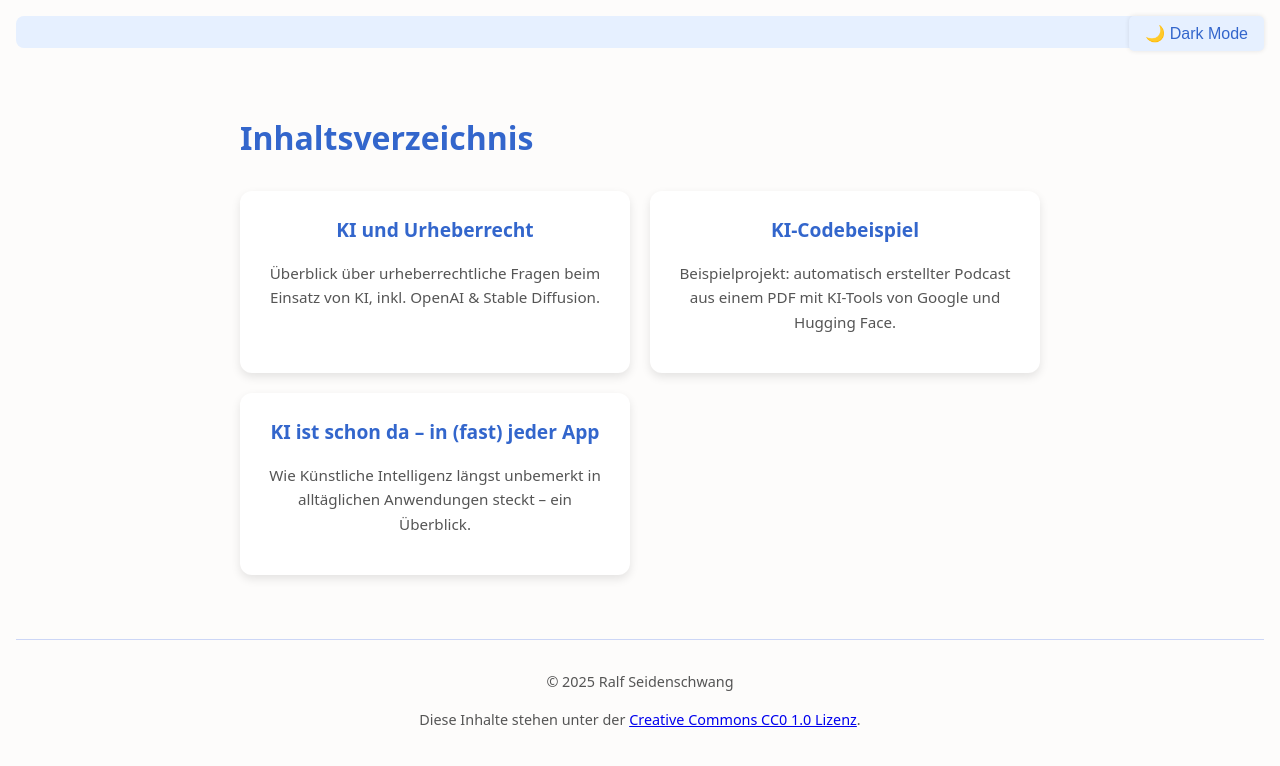
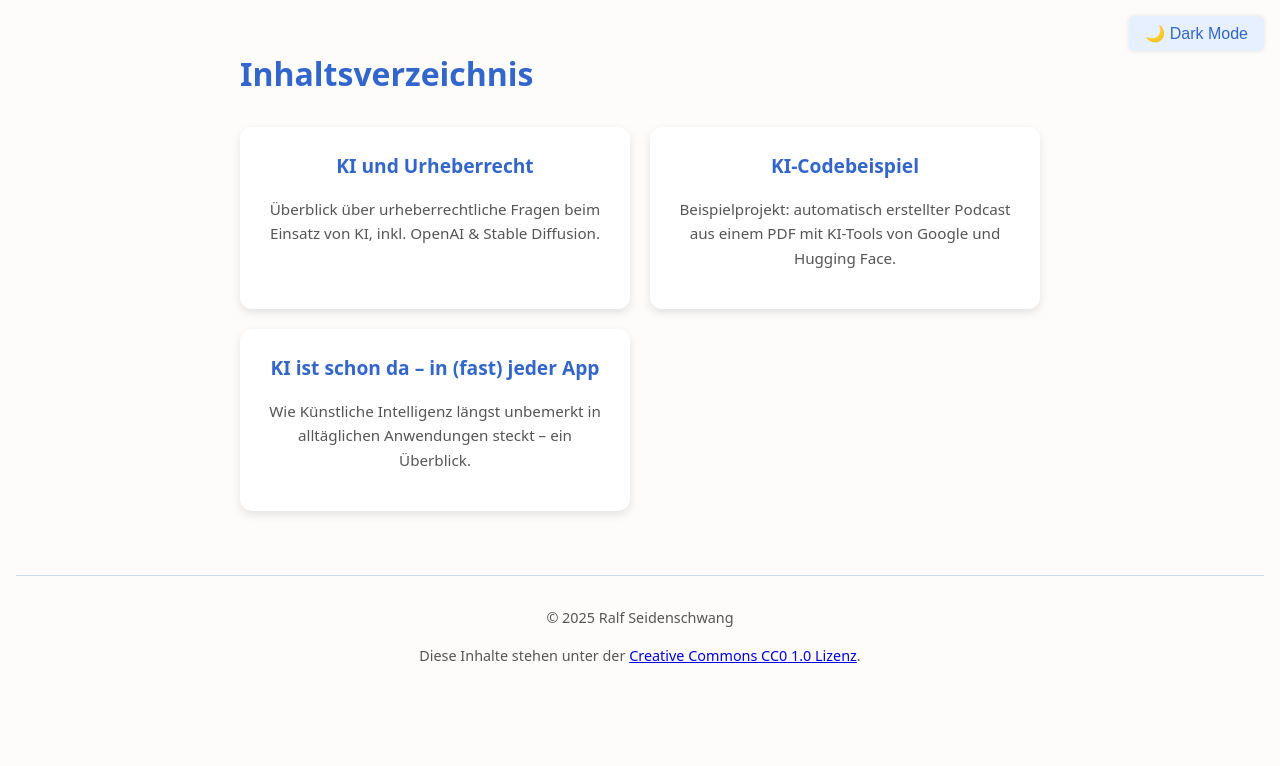
Before and after one commit to RalfSei/RalfSei.github.io, a Jekyll site: the page built from index.md, in a window 1280 px wide. Shown: the top 766 px of the page. Built offline with Jekyll 4.4.1, drawn with Linux system fonts in a browser that asks for light colours.

Commit message:
Update default.html

```diff
--- a/_layouts/default.html
+++ b/_layouts/default.html
@@ -10,12 +10,6 @@
 <body>
   <button id="toggle-dark-mode">🌙 Dark Mode</button>
 
-  <nav>
-    <ul>
-      {% include nav.html %}
-    </ul>
-  </nav>
-
   <main>
     {{ content }}
   </main>
```
